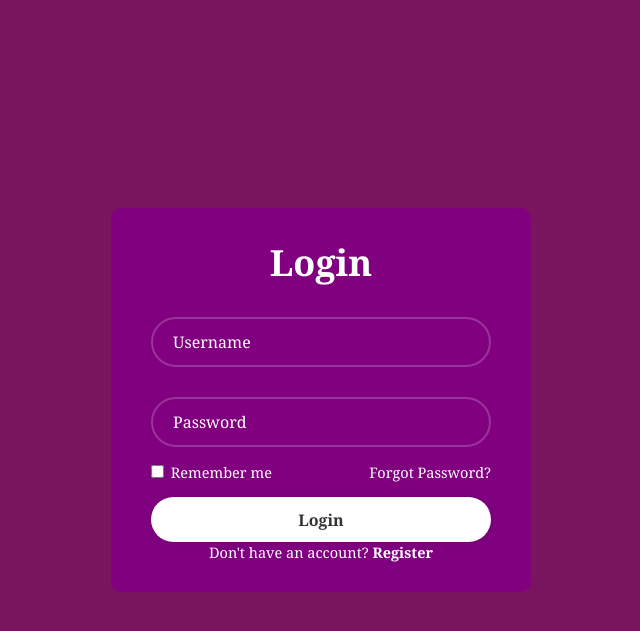
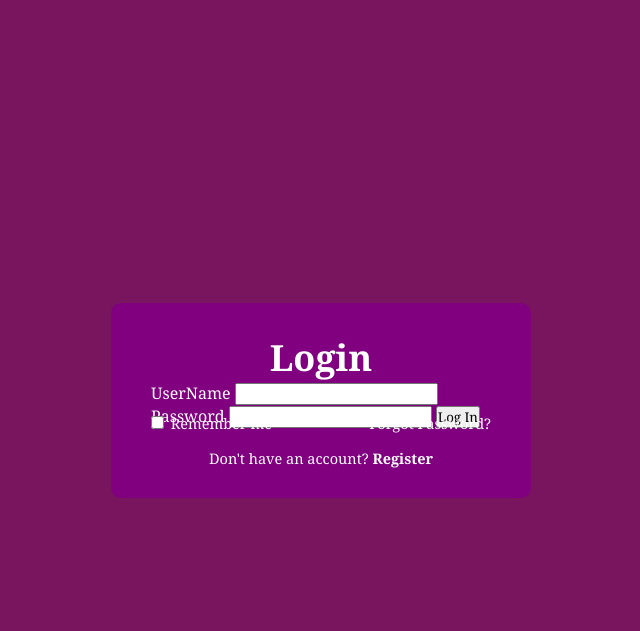
Before and after one commit to BaNkai-007/CN230, a Django app: template templates/login.html in a window 1280 px wide. Shown: the top 631 px of the page, without its empty margins (319-959 px from the left). Run offline with Django 5.2, Linux system fonts and the light colour scheme; the template is opened without the code that fills it, so the values that code supplies are empty; parts of the project's set-up code (start-up, migrations or seed data) failed here and were passed over.

Commit message:
databases and login

```diff
--- a/app.py
+++ b/app.py
@@ -140,14 +140,14 @@ def login():
 
         user = User.query.filter_by(username=username).first()
 
-        if user.username == user.password:
+        if user(user.password, password):
             login_user(user)
             flash('Logged in successfully!', 'success')
-            return redirect(url_for('index'))
+            return redirect(url_for('index.html'))
         else:
             flash('Invalid username or password. Please try again.', 'danger')
 
-    return render_template('login.html')
+    return render_template('Login.html')
 
 
 @app.route('/logout')
--- a/templates/login.html
+++ b/templates/login.html
@@ -11,19 +11,21 @@
     <div class="wrapper">
         <form action="">
             <h1>Login</h1>
-            <div class="input-box">
-                <input type="text" placeholder="Username" required>
-            </div>
-            <div class="input-box">
-                <input type="password" placeholder="Password" required>
-            </div>
+
+            <form class="login-form" action="#" method="post">
+                <label for="username" action="#" method="post">UserName</label>
+                <input type="text" id="username" name="username">
+                <label for="password" action="#" method="post">Password</label>
+                <input type="password" id="password" name="password">
+                <input id="submit" type="submit" value="Log In">
+            </form>
 
             <div class="forgot">
                 <label><input type="checkbox"> Remember me</label>
                 <a href="#">Forgot Password?</a>
             </div>
 
-            <button type="submit" class="btn">Login</button>
+            <!-- <button type="submit" class="btn">Login</button> -->
 
             <div class="register">
                 <p>Don't have an account? <a href="#">Register</a></p>
```
Also changed, not shown: instance/recipes.db.
